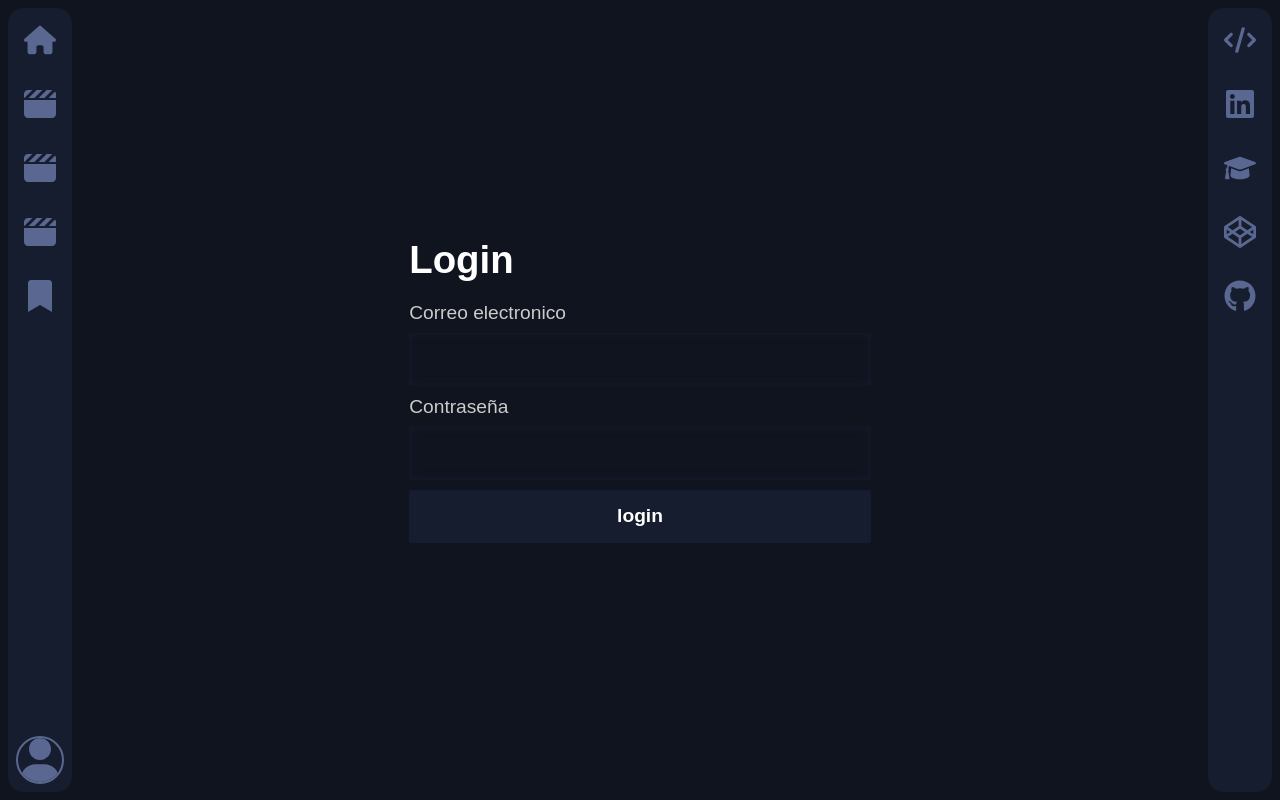
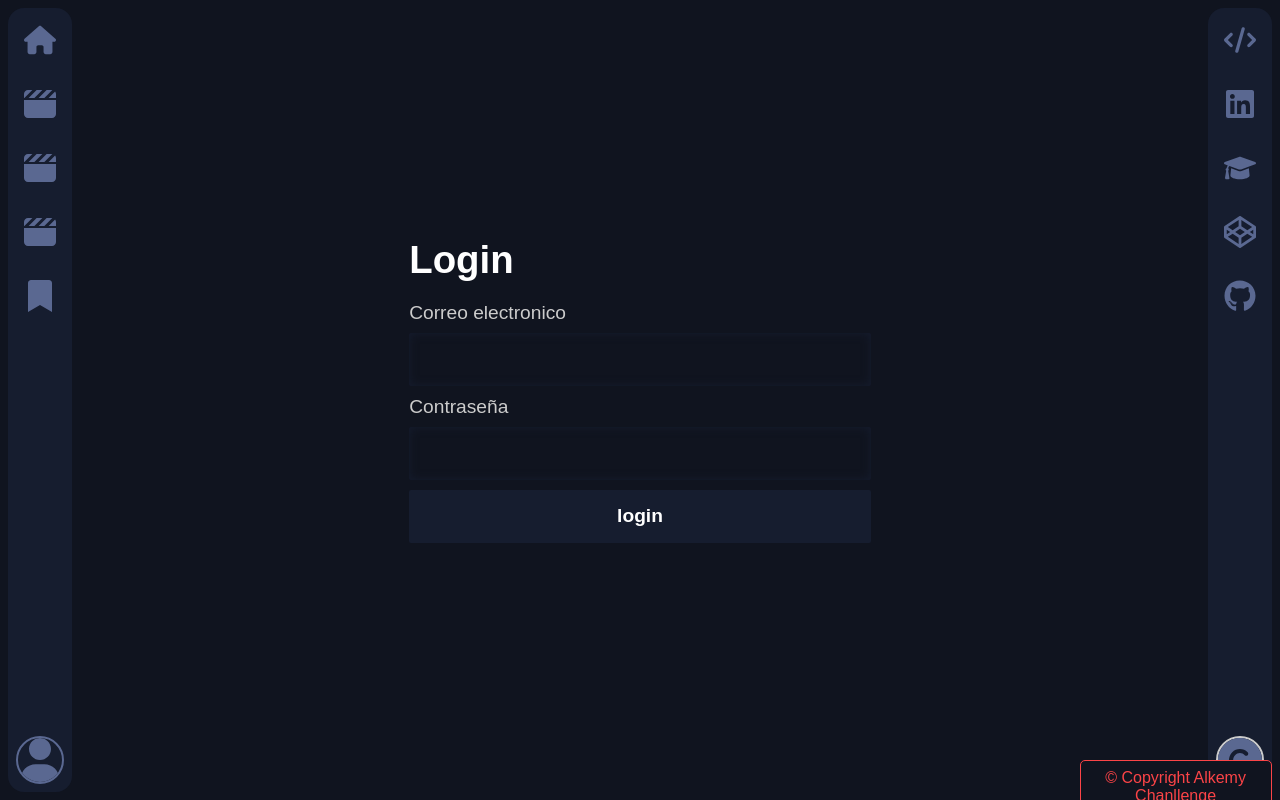
Before and after one commit to Sergio-Ivan-Melgarejo/skill-up-react-1, a React (Create React App) app: page /login in a window 1280 px wide. Built offline with nearby package versions, Linux system fonts and the light colour scheme.

Commit message:
added cpyright for desktop and changed style

```diff
--- a/src/components/Footer.js
+++ b/src/components/Footer.js
@@ -29,7 +29,10 @@ function Footer () {
                   <span className='span'>GitHub</span>
                 </a></li>
             </ul>
-            <p className='copyright'>&copy; Copyright Alkemy Chanllenge</p>
+            <div className='copyright'>
+                  <svg className='copyright__svg' xmlns="http://www.w3.org/2000/svg" viewBox="0 0 512 512"><path d="M256 0C114.6 0 0 114.6 0 256s114.6 256 256 256s256-114.6 256-256S397.4 0 256 0zM199.2 312.6c14.94 15.06 34.8 23.38 55.89 23.38c.0313 0 0 0 0 0c21.06 0 40.92-8.312 55.83-23.38c9.375-9.375 24.53-9.469 33.97-.1562c9.406 9.344 9.469 24.53 .1562 33.97c-24 24.22-55.95 37.56-89.95 37.56c0 0 .0313 0 0 0c-33.97 0-65.95-13.34-89.95-37.56c-49.44-49.88-49.44-131 0-180.9c24-24.22 55.98-37.56 89.95-37.56c.0313 0 0 0 0 0c34 0 65.95 13.34 89.95 37.56c9.312 9.438 9.25 24.62-.1562 33.97c-9.438 9.344-24.59 9.188-33.97-.1562c-14.91-15.06-34.77-23.38-55.83-23.38c0 0 .0313 0 0 0c-21.09 0-40.95 8.312-55.89 23.38C168.3 230.6 168.3 281.4 199.2 312.6z"/></svg>
+                  <span className='copyright__text'>&copy; Copyright Alkemy Chanllenge</span>
+            </div>
         </nav>
     </footer>
   )
--- a/src/css/footer.css
+++ b/src/css/footer.css
@@ -2,13 +2,9 @@
     padding: .5em;
 }
 
-.footer .copyright{
-    margin: auto;
-    text-align: center;
-}
-
 .footer .nav{
     justify-content: center;
+    margin: auto;
 }
 
 .footer .nav-item .span{
@@ -22,9 +18,22 @@
     visibility: visible;
 }
 
+.copyright{
+    text-align: center;
+    width: 100%;
+}
+
+.copyright__svg{
+    display: none;
+}
+
+.copyright__text{
+    color: var(--text-second-color);
+}
+
 @media screen and (min-width:726px) {
-    .footer .copyright{
-        display: none;
+    .footer .nav{
+        margin: 0;
     }
 
     .footer .nav-item .span{
@@ -38,4 +47,44 @@
         opacity: 1;
         visibility: visible;
     }
+
+    .copyright{
+        border: 2px solid var(--second-color);
+        position: relative;
+        border-radius: 50%;
+        transition: border-color .3s ease-in;
+    }
+
+    .copyright:hover{
+        border-color: var(--primary-color);
+    }
+
+    .copyright__svg{
+        display: block;
+        width: 100%;
+        height: 100%;
+        fill: var(--second-color);
+    }
+
+    .copyright__text{
+        position: absolute;
+        right: -.6em;
+        top: 50%;
+        width: 12em;
+        background-color: var(--bg-color);
+        padding: .5em;
+        border: 1px solid var(--primary-color);
+        color: var(--primary-color);
+        border-radius: 5px;
+        transform: translate( -8em,-50%);
+        opacity: 0;
+        visibility: hidden;
+        transition: transform .3s ease-in, opacity .3s ease-in, visibility .3s ease-in;
+    }
+
+    .copyright:hover > .copyright__text{
+        transform: translate(-4em,-50%);
+        opacity: 1;
+        visibility: visible;
+    }
 }
--- a/src/css/general.css
+++ b/src/css/general.css
@@ -37,6 +37,10 @@ ul{
     width: 100%;
     border-radius: 1em;
     padding: .5em;
+    display: flex;
+    align-items: center;
+    justify-content: space-between;
+    flex-wrap: wrap;
 }
 
 .nav{
@@ -117,7 +121,11 @@ ul{
     .footer .navbar{
         position: fixed;
         top: .5em;
-        width: auto;
+        width: 4em;
+    }
+
+    .footer .navbar{
+        right: .5em;
     }
 
     .nav{
--- a/src/css/header.css
+++ b/src/css/header.css
@@ -1,11 +1,5 @@
 .header{
     padding: .5em;
-}
-
-.header .navbar{
-    display: flex;
-    align-items: center;
-    justify-content: space-between;
 }
 
 .header .nav-user{
--- a/src/css/list.css
+++ b/src/css/list.css
@@ -1,12 +1,12 @@
 .list{
     display: grid;
-    grid-template-columns: repeat(auto-fill,minmax(250px,1fr));
+    grid-template-columns: repeat(auto-fill,minmax(175px,1fr));
     gap: .5em;
     padding: .5em;
 }
 
 .movie{
-    max-width: 400px;
+    max-width: 250px;
     padding: .5em;
     border-radius: 5px;
     cursor: pointer;
@@ -19,10 +19,9 @@
 .movie__container{
     border-radius: 5px;
     width: 100%;
-    height: 200px;
+    height: 300px;
     position: relative;
     overflow: hidden;
-    z-index: -1;
 }
 
 .movie__img{
```
